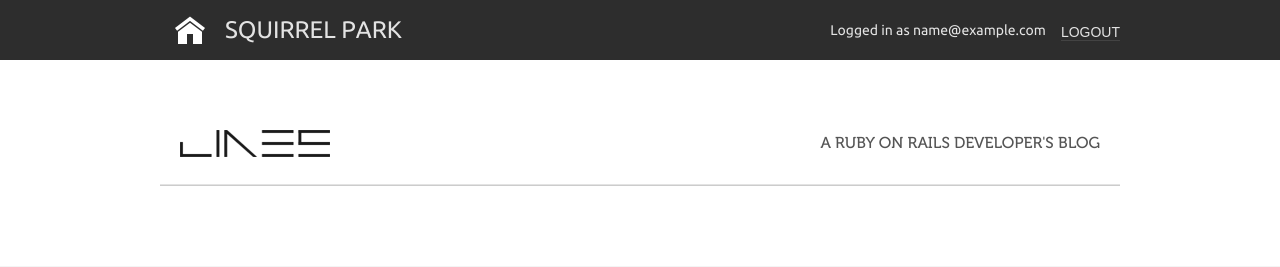
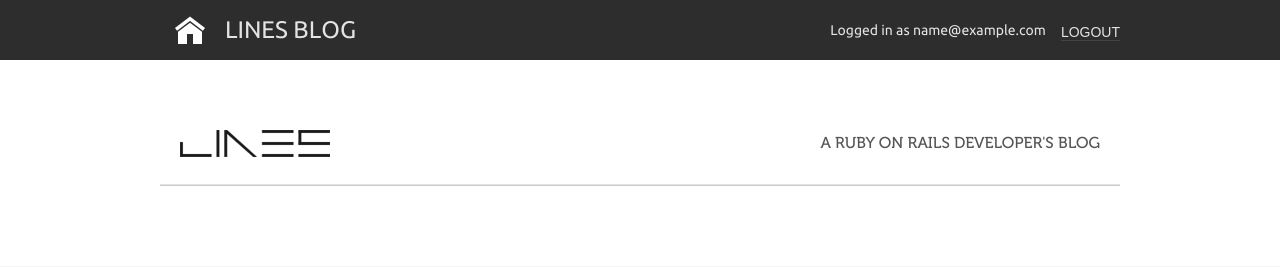
Before and after one commit to opoloo/lines-blogoloo, a Rails app: page /tags/1 in a window 1280 px wide. Shown: the top 267 px of the page. Run offline with Rails 7, Linux system fonts and the light colour scheme; the visitor is signed in with stand-in values (Sample User, id 1); data that the repository does not hold is empty; style sheets or scripts are compiled from the project's sources; parts of the project's set-up code (start-up, migrations or seed data) failed here and were passed over; some libraries are stand-ins or nearby versions.

Commit message:
added first version of configuration file

```diff
--- a/app/controllers/articles_controller.rb
+++ b/app/controllers/articles_controller.rb
@@ -2,8 +2,8 @@ class ArticlesController < ApplicationController
 
   layout 'application'
 
-  KEYWORDS = "Opoloo, Blog"
-  SITE_TITLE = 'Squirrel Park - A Blog by Opoloo'
+  KEYWORDS = CONFIG[:keywords]
+  SITE_TITLE = CONFIG[:title]
 
   def index
     respond_to do |format|
--- a/app/helpers/application_helper.rb
+++ b/app/helpers/application_helper.rb
@@ -43,7 +43,7 @@ module ApplicationHelper
   def render_navbar(&block)
     action_link = get_action_link
     if !action_link
-      action_link = "Squirrel Park"
+      action_link = CONFIG[:title_short]
     end
     html = content_tag(:div, id: 'navbar') do
       content_tag(:div, class: 'navbar-inner') do
--- a/app/views/layouts/admin.html.erb
+++ b/app/views/layouts/admin.html.erb
@@ -3,7 +3,7 @@
   <head>
     <meta charset="utf-8">
     <meta name="viewport" content="width=device-width, initial-scale=1.0">
-    <title><%= content_for?(:title) ? yield(:title) : "Blogoloo" %></title>
+    <title><%= content_for?(:title) ? yield(:title) : "Lines" %></title>
     <meta name="description" content="">
     <meta name="author" content="">
     <link href='//fonts.googleapis.com/css?family=Cabin' rel='stylesheet' type='text/css'>
--- a/app/views/layouts/application.html.erb
+++ b/app/views/layouts/application.html.erb
@@ -6,9 +6,9 @@
   <meta name="author" content="Opoloo" />
   <meta name="revisit-after" content="3 days" />
   <meta name="robots" content="index,follow" />
-  <%= display_meta_tags site: "Opoloo's Squirrel Park" %>
-  <meta name="geo.position" CONTENT="50.00; 8.27">
-  <meta name="geo.placename" CONTENT="Opoloo, Emmerich-Josef-Str. 1A, 55116 Mainz">
+  <%= display_meta_tags site: CONFIG[:title] %>
+  <meta name="geo.position" CONTENT=<%= CONFIG[:geo_position] %>>
+  <meta name="geo.placename" CONTENT=<%= CONFIG[:geo_address] %>>
   <meta name="viewport" content="width=device-width, minimum-scale=1, maximum-scale=1" />
   <link rel="icon" href="/favicon.png" type="image/png" />
   <%= yield :head %>
@@ -29,7 +29,7 @@
           <a href="/"><img src="/assets/logo.png" alt="Logo Lines" /></a>
       </div>
       <div id="opoloo">
-        A Ruby on Rails Developer's Blog
+        <%= CONFIG[:short_description] %>
       </div>
     </div>
   </div>
--- a/app/views/layouts/preview.html.erb
+++ b/app/views/layouts/preview.html.erb
@@ -2,7 +2,7 @@
 <html class="no-js">
 <head>
   <meta name="viewport" content="width=device-width, minimum-scale=1, maximum-scale=1" />
-  <title>Blogoloo</title>
+  <title>Lines</title>
   <%= stylesheet_link_tag    "application", media: "all" %>
   <%= javascript_include_tag "application" %>
 </head>
--- a/config/application.rb
+++ b/config/application.rb
@@ -9,7 +9,11 @@ if defined?(Bundler)
   # Bundler.require(:default, :assets, Rails.env)
 end
 
-module Blogoloo
+CONFIG = YAML.load(File.read(File.expand_path('../lines_config.yml', __FILE__)))
+CONFIG.merge! CONFIG.fetch(Rails.env, {})
+CONFIG.symbolize_keys!
+
+module Lines
   class Application < Rails::Application
 
     # Settings in config/environments/* take precedence over those specified here.
--- a/config/environment.rb
+++ b/config/environment.rb
@@ -5,4 +5,4 @@ Encoding.default_external = Encoding::UTF_8
 Encoding.default_internal = Encoding::UTF_8
 
 # Initialize the rails application
-Blogoloo::Application.initialize!
+Lines::Application.initialize!
--- a/config/environments/development.rb
+++ b/config/environments/development.rb
@@ -1,4 +1,4 @@
-Blogoloo::Application.configure do
+Lines::Application.configure do
   # Settings specified here will take precedence over those in config/application.rb
 
   # In the development environment your application's code is reloaded on
--- a/config/environments/production.rb
+++ b/config/environments/production.rb
@@ -1,4 +1,4 @@
-Blogoloo::Application.configure do
+Lines::Application.configure do
   # Settings specified here will take precedence over those in config/application.rb
 
   # Code is not reloaded between requests
--- a/config/environments/staging.rb
+++ b/config/environments/staging.rb
@@ -1,4 +1,4 @@
-Blogoloo::Application.configure do
+Lines::Application.configure do
   # Settings specified here will take precedence over those in config/application.rb
 
   # Code is not reloaded between requests
--- a/config/environments/test.rb
+++ b/config/environments/test.rb
@@ -1,4 +1,4 @@
-Blogoloo::Application.configure do
+Lines::Application.configure do
   # Settings specified here will take precedence over those in config/application.rb
 
   # The test environment is used exclusively to run your application's
--- a/config/initializers/secret_token.rb
+++ b/config/initializers/secret_token.rb
@@ -4,4 +4,4 @@
 # If you change this key, all old signed cookies will become invalid!
 # Make sure the secret is at least 30 characters and all random,
 # no regular words or you'll be exposed to dictionary attacks.
-Blogoloo::Application.config.secret_token = '14b5501803723e8c5da2d8377ce56f4ecf46c79e670283b69129b60d8712d2ebde73779ba89fe996193da68f3376f4956d01b33b4e487a305aa8c43992880ad3'
+Lines::Application.config.secret_token = CONFIG[:secret_token]
--- a/config/initializers/session_store.rb
+++ b/config/initializers/session_store.rb
@@ -1,8 +1,8 @@
 # Be sure to restart your server when you modify this file.
 
-Blogoloo::Application.config.session_store :cookie_store, key: '_blogoloo_session'
+Lines::Application.config.session_store :cookie_store, key: '_blogoloo_session'
 
 # Use the database for sessions instead of the cookie-based default,
 # which shouldn't be used to store highly confidential information
 # (create the session table with "rails generate session_migration")
-# Blogoloo::Application.config.session_store :active_record_store
+# Lines::Application.config.session_store :active_record_store
--- a/config/routes.rb
+++ b/config/routes.rb
@@ -1,4 +1,4 @@
-Blogoloo::Application.routes.draw do
+Lines::Application.routes.draw do
 
   get 'login', to: 'sessions#new', as: 'login'
   get 'logout', to: 'sessions#destroy', as: 'logout'
```
Also changed, not shown: config/lines_config.yml (added, +22 -0 lines), Rakefile, config.ru, 2 other files.
